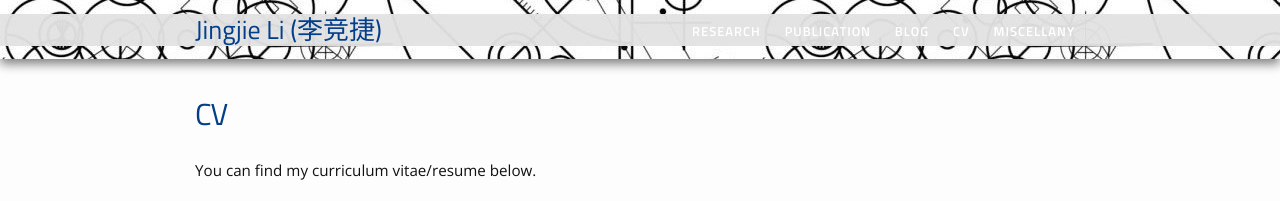
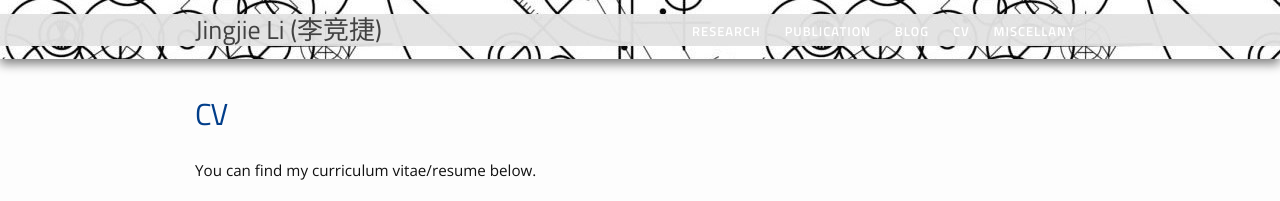
Before and after one commit to jingjieli95/jingjieli95.github.io, a Jekyll site: the page built from cv.md, in a window 1280 px wide. Shown: the top 201 px of the page. Built offline with Jekyll 4.4.1, drawn with Linux system fonts in a browser that asks for light colours.

Commit message:
Update _header.scss

```diff
--- a/_sass/_header.scss
+++ b/_sass/_header.scss
@@ -19,14 +19,14 @@
     float: left;
     font-weight: 500;
 		font-family: 'Titillium Web', sans-serif;
-    color: $blue-color-dark; //#ffffff;
+    color: $grey-color-dark; //#ffffff;
     &,
     &:visited {
-        color: $blue-color-dark; // #ffffff;
+        color: $grey-color-dark; // #ffffff;
     }
     &,
     &:hover {
-        color: $blue-color-dark; //#ffffff;
+        color: $grey-color-dark; //#ffffff;
 	   text-decoration: none;
     }
 }
@@ -38,7 +38,7 @@
 }
 
 .site-nav ul li a {
-	color: $blue-color-dark; // #fff;
+	color: #fff;
 }
 
 .site-nav ul {
@@ -72,7 +72,7 @@
 
 .site-nav a {
 	display: block;
-    color: #ffffff;
+    color: $blue-color-dark; //#ffffff;
 }
 
 /* Sub Menu */
```
